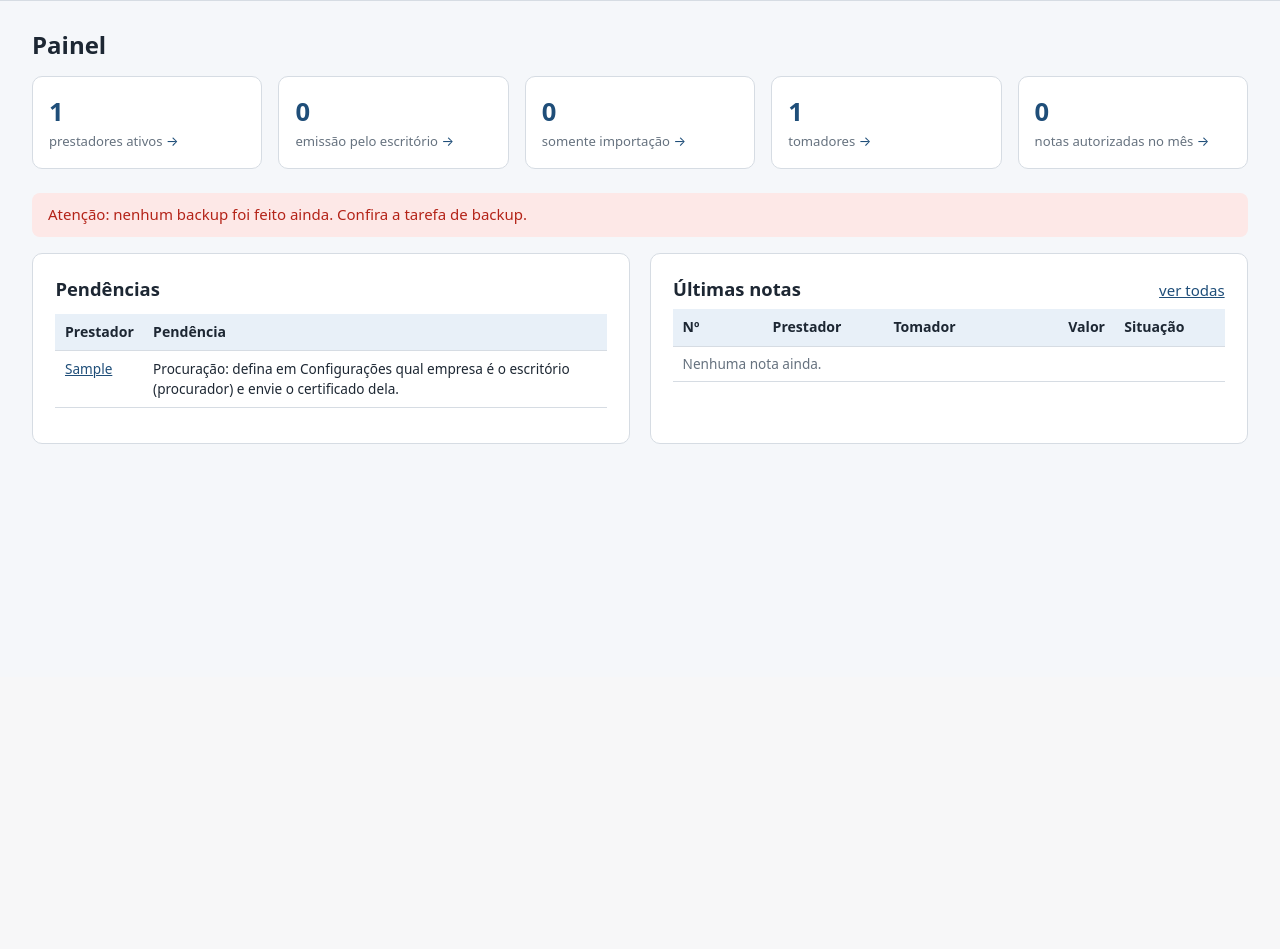
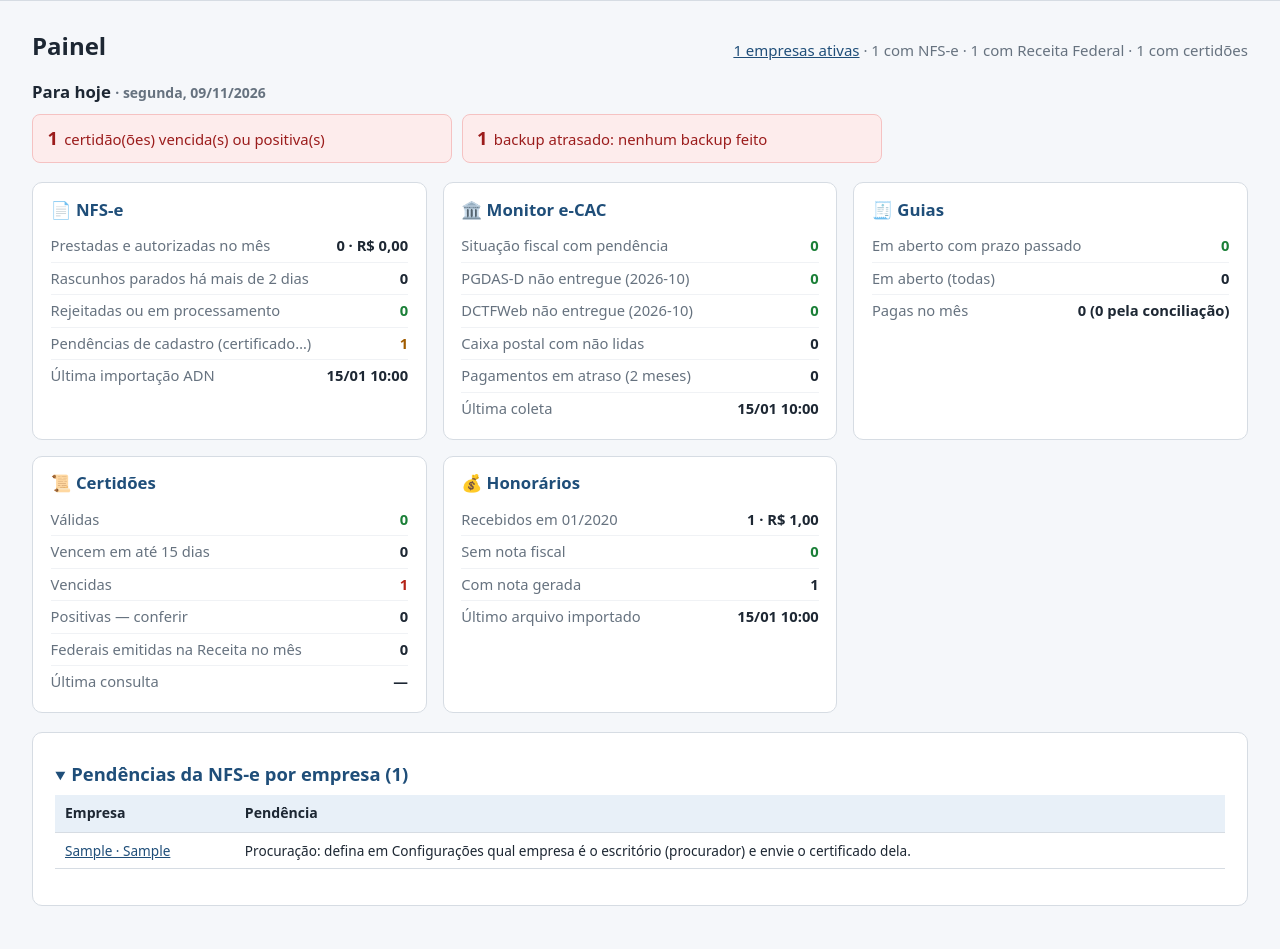
Before and after one commit to mafraassessoria/ERP-MAFRA-ASSESSORIA, a FastAPI app: page / in a window 1280 px wide. Shown: the part 123-1072 px from the top of the page. Before the commit the page ends 567 px from the top, so only its background shows below. Run offline with FastAPI, Linux system fonts and the light colour scheme; the visitor is signed in with stand-in values (Sample User, id 1); tables that the repository leaves empty hold one stand-in row (values such as "Sample post").

Commit message:
Painel por módulos (Para hoje + cartões) e menu agrupado por categoria
Co-Authored-By: Claude Opus 5.5 <noreply@anthropic.com>
Claude-Session: https://claude.ai/code/session_01DJiggHGJ7cm62XDPT8zhfK

```diff
--- a/app/main.py
+++ b/app/main.py
@@ -357,66 +357,8 @@ async def primeiro_acesso(request: Request, db: Session = Depends(get_db)):
 
 @app.get("/")
 def painel(request: Request, db: Session = Depends(get_db), u=Depends(usuario_atual)):
-    prestadores = db.scalars(
-        select(models.Prestador).where(models.Prestador.ativo.is_(True)).order_by(models.Prestador.razao_social)
-    ).all()
-    limite = datetime.now() + timedelta(days=DIAS_AVISO_CERTIFICADO)
-    alertas = []
-    from .nfse.emissao import descricao_certificado
-    for p in prestadores:
-        if not p.usa_nfse:
-            continue  # os alertas abaixo são do módulo NFS-e
-        if p.importar_por_procuracao:
-            _dono, problema = descricao_certificado(db, p)
-            if problema:
-                alertas.append((p, problema, None))
-            c = None
-        else:
-            c = p.certificado_ativo
-        if c is None:
-            if not p.importar_por_procuracao:
-                alertas.append((p, "sem certificado A1 cadastrado", None))
-        elif c.validade_fim < datetime.now():
-            alertas.append((p, f"certificado VENCIDO em {c.validade_fim:%d/%m/%Y}", None))
-        elif c.validade_fim < limite:
-            alertas.append((p, f"certificado vence em {c.dias_para_vencer} dias ({c.validade_fim:%d/%m/%Y})", None))
-        if p.modo == "EMISSAO":
-            if not p.municipio_aderente:
-                alertas.append((p, "município não confirmado como aderente ao Emissor Nacional", None))
-            if not p.autorizacao_uso_certificado and not p.importar_por_procuracao:
-                alertas.append((p, "sem autorização registrada para uso do certificado", None))
-    pendentes = db.scalars(select(models.NotaFiscal).where(
-        models.NotaFiscal.situacao.in_(("PROCESSANDO", "REJEITADA")), models.NotaFiscal.ambiente == "PRODUCAO")).all()
-    for n in pendentes:
-        alertas.append((n.prestador, f"nota de R$ {n.valor_servicos:.2f} para {n.tomador_nome} está "
-                        f"{models.SITUACOES_NOTA[n.situacao].lower()} (rascunho #{n.id})", n.id))
-    resumo = {
-        "prestadores": len(prestadores),
-        "emissao": sum(1 for p in prestadores if p.emite_nfse),
-        "importacao": sum(1 for p in prestadores if p.usa_nfse and p.modo == "IMPORTACAO"),
-        "tomadores": db.scalar(select(func.count(models.Tomador.id))),
-        "notas_mes": db.scalar(select(func.count(models.NotaFiscal.id)).where(
-            models.NotaFiscal.competencia >= date.today().replace(day=1),
-            models.NotaFiscal.situacao == "AUTORIZADA", models.NotaFiscal.ambiente == "PRODUCAO")),
-    }
-    zips = sorted(BACKUP_DIR.glob("emissor_nfse_*.zip"), key=lambda f: f.stat().st_mtime)
-    ultimo_backup = datetime.fromtimestamp(zips[-1].stat().st_mtime) if zips else None
-    backup_atrasado = ultimo_backup is None or ultimo_backup < datetime.now() - timedelta(days=2)
-    ultimas = db.scalars(select(models.NotaFiscal).where(models.NotaFiscal.situacao.in_(("AUTORIZADA", "CANCELADA")),
-                                                         models.NotaFiscal.ambiente == "PRODUCAO")
-                         .order_by(models.NotaFiscal.id.desc()).limit(12)).all()
-    seguranca = None
-    if u.perfil == "ADMIN":
-        desde = datetime.now() - timedelta(days=1)
-        falhas = db.scalars(select(models.Auditoria).where(models.Auditoria.acao == "LOGIN_FALHOU",
-                                                           models.Auditoria.data_hora >= desde)).all()
-        logins = sorted({f.detalhes.split()[0].removeprefix("login=") for f in falhas})
-        bloqueados = [x for x in logins if login_bloqueado(db, x)]
-        seguranca = dict(falhas=len(falhas), logins=logins, bloqueados=bloqueados, sem_2fa=not u.tem_2fa)
-    return render(request, "painel.html", resumo=resumo, alertas=alertas, mes_atual=date.today().strftime("%Y-%m"),
-                  seguranca=seguranca,
-                  ultimas=ultimas,
-                  ultimo_backup=ultimo_backup, backup_atrasado=backup_atrasado)
+    from .painel import montar
+    return render(request, "painel.html", **montar(db, u))
 
 
 # ---- Usuários (somente admin) -----------------------------------------------
--- a/app/static/estilo.css
+++ b/app/static/estilo.css
@@ -239,3 +239,37 @@ td.num, th.num { text-align:right; }
 /* filtro com envio automático (Certidões) */
 .filtro-empresa { flex: 1 1 520px; min-width: 420px; max-width: 760px; }
 .filtro-empresa .combo-caixa input { font-size: 1rem; padding: .55rem .8rem; }
+
+/* menu por categoria */
+.topo .menu { gap:.15rem; }
+.topo .menu .grupo { position:relative; }
+.topo .menu .grupo > a { display:block; }
+.topo .menu .seta { font-size:.7em; opacity:.8; }
+.topo .menu .submenu { display:none; position:absolute; top:100%; left:0; min-width:190px; background:#fff; border:1px solid var(--borda);
+  border-radius:8px; box-shadow:0 6px 18px rgba(0,0,0,.15); padding:.3rem; z-index:50; }
+.topo .menu .grupo:hover .submenu, .topo .menu .grupo:focus-within .submenu { display:block; }
+.topo .menu .submenu a { display:block; color:var(--texto, #1d2733); padding:.45rem .7rem; border-radius:6px; white-space:nowrap; font-weight:400; }
+.topo .menu .submenu a:hover { background:#eef3f8; }
+.topo .menu .submenu a.ativo { background:#e3ecf5; font-weight:600; }
+
+/* painel: para hoje + módulos */
+.para-hoje { margin-bottom:1.2rem; }
+.para-hoje h2 { font-size:1.05rem; margin:.2rem 0 .6rem; }
+.acoes-dia { display:flex; flex-wrap:wrap; gap:.6rem; }
+.acao-dia { flex:1 1 230px; max-width:420px; padding:.65rem .9rem; border-radius:8px; text-decoration:none; font-size:.93rem; border:1px solid transparent; }
+.acao-dia b { font-size:1.15rem; margin-right:.15rem; }
+.acao-dia.erro { background:#fdecec; color:#9b1c1c; border-color:#f5c2c2; }
+.acao-dia.aviso { background:#fff6e0; color:#7a5200; border-color:#f3dc9c; }
+.acao-dia.info { background:#e8f1fb; color:#1f4e79; border-color:#c4dbf3; }
+.acao-dia:hover { filter:brightness(.97); text-decoration:underline; }
+.modulos { display:grid; grid-template-columns:repeat(auto-fill, minmax(330px, 1fr)); gap:1rem; margin-bottom:1.2rem; }
+.modulo { background:#fff; border:1px solid var(--borda); border-radius:10px; padding:.9rem 1.1rem; }
+.modulo h3 { margin:0 0 .5rem; font-size:1.05rem; }
+.modulo h3 a { color:var(--azul); text-decoration:none; }
+.mod-linha { display:flex; justify-content:space-between; gap:1rem; padding:.32rem 0; border-top:1px solid #f0f2f5; font-size:.92rem; }
+.mod-linha:first-of-type { border-top:0; }
+.mod-linha a, .mod-linha span { color:var(--sutil); text-decoration:none; }
+.mod-linha a:hover { color:var(--azul); text-decoration:underline; }
+.mod-linha b { font-weight:600; white-space:nowrap; }
+.mod-linha b.erro { color:var(--verm); } .mod-linha b.aviso { color:var(--amar); } .mod-linha b.ok { color:var(--verde); }
+details.cartao summary { cursor:pointer; }
--- a/app/templates/base.html
+++ b/app/templates/base.html
@@ -18,16 +18,23 @@
     <span class="logo"><img src="/static/logo_nfse.png" alt="NFS-e"></span><small><b>ERP MAFRA ASSESSORIA</b><br>M &amp; R Assessoria Contábil</small></a>
   {% set atual = request.url.path %}
   {% if empresa_sel %}<span></span>{% else %}
+  {% set grupos = [
+      ('Painel', '/', [], ['/']),
+      ('Empresas', '/prestadores', [], ['/prestadores', '/tomadores']),
+      ('Fiscal', '/notas', [('Notas fiscais', '/notas'), ('Relatórios', '/relatorios')], ['/notas', '/relatorios']),
+      ('Receita', '/monitor', [('Monitor e-CAC', '/monitor'), ('Guias', '/guias'), ('Pagamentos', '/monitor/pagamentos')], ['/monitor', '/receita', '/guias']),
+      ('Documentos', '/certidoes', [('Certidões', '/certidoes')], ['/certidoes']),
+      ('Financeiro', '/honorarios', [('Honorários', '/honorarios')], ['/honorarios']),
+  ] %}
+  {% if usuario.perfil == 'ADMIN' %}{% set grupos = grupos + [('Sistema', '/configuracoes',
+      [('Configurações', '/configuracoes'), ('Usuários', '/usuarios'), ('Auditoria', '/auditoria')], ['/configuracoes', '/usuarios', '/auditoria'])] %}{% endif %}
   <nav class="menu">
-    <a href="/" class="{{ 'ativo' if atual == '/' }}">Painel</a>
-    <a href="/prestadores" class="{{ 'ativo' if atual.startswith('/prestadores') or atual.startswith('/tomadores') }}">Empresas</a>
-    <a href="/notas" class="{{ 'ativo' if atual.startswith('/notas') }}">Notas</a>
-    <a href="/relatorios" class="{{ 'ativo' if atual.startswith('/relatorios') }}">Relatórios</a>
-    <a href="/certidoes" class="{{ 'ativo' if atual.startswith('/certidoes') }}">Certidões</a>
-    <a href="/monitor" class="{{ 'ativo' if atual.startswith('/monitor') or atual.startswith('/receita') }}">Monitor e-CAC</a>
-    <a href="/guias" class="{{ 'ativo' if atual.startswith('/guias') }}">Guias</a>
-    <a href="/honorarios" class="{{ 'ativo' if atual.startswith('/honorarios') }}">Honorários</a>
-    {% if usuario.perfil == 'ADMIN' %}<a href="/usuarios" class="{{ 'ativo' if atual.startswith('/usuarios') }}">Usuários</a><a href="/configuracoes" class="{{ 'ativo' if atual.startswith('/configuracoes') }}">Configurações</a><a href="/auditoria" class="{{ 'ativo' if atual.startswith('/auditoria') }}">Auditoria</a>{% endif %}
+    {% for nome, link, itens, prefixos in grupos %}
+    {% set ns = namespace(a=(atual == '/')) %}{% if link != '/' %}{% set ns.a = false %}{% for px in prefixos %}{% if atual.startswith(px) %}{% set ns.a = true %}{% endif %}{% endfor %}{% endif %}{% set ativo = ns.a %}
+    <div class="grupo{{ ' ativo' if ativo }}"><a href="{{ link }}" class="{{ 'ativo' if ativo }}">{{ nome }}{% if itens|length > 1 %} <span class="seta">▾</span>{% endif %}</a>
+      {% if itens|length > 1 %}<div class="submenu">{% for t, h in itens %}<a href="{{ h }}" class="{{ 'ativo' if atual.startswith(h) }}">{{ t }}</a>{% endfor %}</div>{% endif %}
+    </div>
+    {% endfor %}
   </nav>{% endif %}
   <span class="quem">{{ usuario.nome }} · <a href="/minha-senha">senha</a> · <a href="/minha-conta/2fa">{{ "2 etapas ✓" if usuario.tem_2fa else "2 etapas" }}</a> · <a href="/sair">sair</a></span>
 </header>
--- a/app/templates/painel.html
+++ b/app/templates/painel.html
@@ -1,58 +1,45 @@
 {% extends "base.html" %}
+{% block titulo %}Painel{% endblock %}
 {% block conteudo %}
-<h1>Painel</h1>
-<div class="numeros">
-  <a class="cartao-num" href="/prestadores?situacao=ativos"><b>{{ resumo.prestadores }}</b><span>prestadores ativos</span></a>
-  <a class="cartao-num" href="/prestadores?situacao=ativos&modo=EMISSAO"><b>{{ resumo.emissao }}</b><span>emissão pelo escritório</span></a>
-  <a class="cartao-num" href="/prestadores?situacao=ativos&modo=IMPORTACAO"><b>{{ resumo.importacao }}</b><span>somente importação</span></a>
-  <a class="cartao-num" href="/tomadores"><b>{{ resumo.tomadores }}</b><span>tomadores</span></a>
-  <a class="cartao-num" href="/notas?situacao=AUTORIZADA&competencia={{ mes_atual }}"><b>{{ resumo.notas_mes }}</b><span>notas autorizadas no mês</span></a>
+<div class="linha-titulo"><h1>Painel</h1>
+  <p class="sutil"><a href="/prestadores?situacao=ativos">{{ empresas.ativas }} empresas ativas</a> · {{ empresas.nfse }} com NFS-e ·
+    {{ empresas.receita }} com Receita Federal · {{ empresas.cnd }} com certidões</p></div>
+
+<section class="para-hoje">
+  <h2>Para hoje <small class="sutil">· {{ hoje_txt }}</small></h2>
+  {% if acoes %}
+  <div class="acoes-dia">
+    {% for a in acoes %}<a class="acao-dia {{ a.nivel }}" href="{{ a.link }}"><b>{{ a.n }}</b> {{ a.texto }}</a>{% endfor %}
+  </div>
+  {% else %}<p class="sutil">Nada pedindo ação agora. 👍</p>{% endif %}
+</section>
+
+{% if seguranca and seguranca.sem_2fa %}
+<div class="msg">Recomendado: ative a <a href="/minha-conta/2fa">verificação em duas etapas</a> na sua conta de administrador.</div>
+{% endif %}
+
+<div class="modulos">
+  {% for c in cartoes %}
+  <section class="modulo">
+    <h3><a href="{{ c.link }}"><span aria-hidden="true">{{ c.icone }}</span> {{ c.titulo }}</a></h3>
+    {% for l in c.linhas %}
+    <div class="mod-linha">{% if l.link %}<a href="{{ l.link }}">{{ l.rotulo }}</a>{% else %}<span>{{ l.rotulo }}</span>{% endif %}
+      <b class="{{ l.nivel }}">{{ l.valor }}</b></div>
+    {% endfor %}
+  </section>
+  {% endfor %}
 </div>
 
-{% if seguranca and seguranca.falhas %}
-<div class="msg erro">Segurança: {{ seguranca.falhas }} tentativa(s) de login com erro nas últimas 24 horas
-  ({{ seguranca.logins|join(', ') }}){% if seguranca.bloqueados %} · bloqueado(s) agora: <b>{{ seguranca.bloqueados|join(', ') }}</b>{% endif %}.
-  <a href="/auditoria?acao=LOGIN_FALHOU">Ver detalhes</a></div>
+{% if detalhes_nfse %}
+<details class="cartao" id="pendencias-nfse" {{ 'open' if detalhes_nfse|length <= 6 }}>
+  <summary><h2 style="display:inline">Pendências da NFS-e por empresa ({{ detalhes_nfse|length }})</h2></summary>
+  <table class="compacta">
+    <tr><th>Empresa</th><th>Pendência</th></tr>
+    {% for p, texto, nota_id in detalhes_nfse %}
+    <tr><td><a href="/prestadores/{{ p.id }}">{{ p.codigo_interno ~ ' · ' if p.codigo_interno }}{{ p.razao_social }}</a></td>
+        <td>{% if nota_id %}<a href="/notas/{{ nota_id }}">{{ texto }}</a>{% else %}{{ texto }}{% endif %}</td></tr>
+    {% endfor %}
+  </table>
+</details>
 {% endif %}
-{% if seguranca and seguranca.sem_2fa %}
-<div class="msg">Recomendado: ative a <a href="/minha-conta/2fa">verificação em duas etapas</a> na sua conta de administrador
-  (código do celular no login). É quem pode fazer consultas pagas ao Serpro e mudar as configurações.</div>
-{% endif %}
-{% if backup_atrasado %}
-<div class="msg erro">Atenção: {% if ultimo_backup %}o último backup é de {{ ultimo_backup|datahora }}{% else %}nenhum backup foi feito ainda{% endif %}. Confira a tarefa de backup.</div>
-{% else %}
-<p class="sutil">Último backup: {{ ultimo_backup|datahora }}</p>
-{% endif %}
-
-<div class="duas-colunas">
-<section class="cartao">
-<h2>Pendências</h2>
-{% if alertas %}
-<table class="ordenavel compacta">
-  <tr><th>Prestador</th><th>Pendência</th></tr>
-  {% for p, texto, nota_id in alertas %}
-  <tr><td><a href="/prestadores/{{ p.id }}">{{ p.razao_social }}</a></td>
-      <td>{% if nota_id %}<a href="/notas/{{ nota_id }}">{{ texto }}</a>{% else %}{{ texto }}{% endif %}</td></tr>
-  {% endfor %}
-</table>
-{% else %}
-<p class="sutil">Nenhuma pendência. 👍</p>
-{% endif %}
-
-</section>
-<section class="cartao">
-  <div class="linha-titulo"><h2>Últimas notas</h2><a href="/notas">ver todas</a></div>
-  <table class="notas ordenavel compacta">
-    <colgroup><col style="width:90px"><col><col><col style="width:110px"><col style="width:110px"></colgroup>
-    <tr><th>Nº</th><th>Prestador</th><th>Tomador</th><th class="num">Valor</th><th>Situação</th></tr>
-    {% for n in ultimas %}
-    <tr><td class="linha"><a href="/notas/{{ n.id }}">{{ n.numero_nfse or n.id }}</a></td>
-      <td class="linha" title="{{ n.emitente_nome or n.prestador.razao_social }}">{{ n.emitente_nome or n.prestador.razao_social }}</td>
-      <td class="linha" title="{{ n.tomador_nome }}">{{ n.tomador_nome }}</td>
-      <td class="linha num">{{ n.valor_servicos|moeda }}</td>
-      <td class="linha"><span class="etiqueta situacao-{{ n.situacao|lower }}">{{ SITUACOES_NOTA[n.situacao] }}</span></td></tr>
-    {% else %}<tr><td colspan="5" class="sutil">Nenhuma nota ainda.</td></tr>{% endfor %}
-  </table>
-</section>
-</div>
 {% endblock %}
```
Also changed, not shown: app/painel.py (added, +222 -0 lines).
